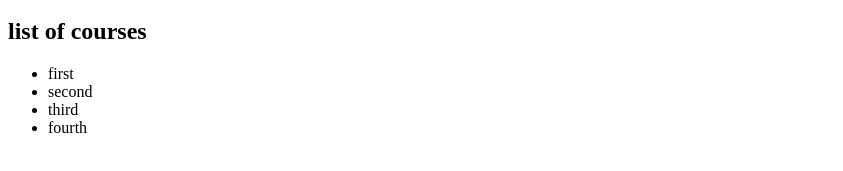
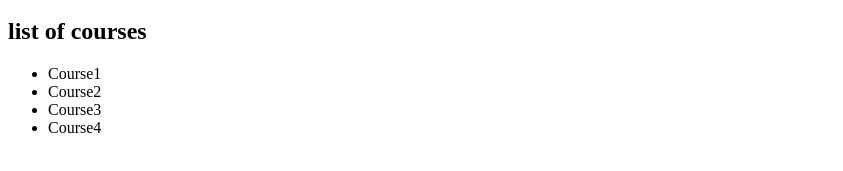
Before and after one commit to ritzy192/udemyProj, an Angular app: page / in a window 1280 px wide. Shown: the part 573-744 px from the top of the page, without its empty margins (0-843 px from the left). Built offline with nearby package versions, Linux system fonts and the light colour scheme.

Commit message:
learned servises in angular(HTTP will bw covered later, sigleton)

```diff
--- a/src/app/app.module.ts
+++ b/src/app/app.module.ts
@@ -3,6 +3,7 @@ import { BrowserModule } from '@angular/platform-browser';
 import { AppRoutingModule } from './app-routing.module';
 import { AppComponent } from './app.component';
 import { CoursesComponent } from './courses.component';
+import { CoursesService } from './courses.service';
 
 
 
@@ -15,7 +16,9 @@ import { CoursesComponent } from './courses.component';
     BrowserModule,
     AppRoutingModule
   ],
-  providers: [],
+  providers: [
+    CoursesService
+  ],
   bootstrap: [AppComponent]
 })
 
--- a/src/app/courses.component.ts
+++ b/src/app/courses.component.ts
@@ -1,4 +1,5 @@
 import { Component } from '@angular/core'
+import { CoursesService } from './courses.service';
 
 @Component({
     selector: 'courses',
@@ -10,6 +11,9 @@ import { Component } from '@angular/core'
                 </ul>`
 })
 export class CoursesComponent {
-    title = 'list of courses'
-    courses = ['first','second','third','fourth']
+    title = 'list of courses' ;
+    courses;
+    constructor(service: CoursesService){
+        this.courses=service.getCourses();
+    }
 }
--- /dev/null
+++ b/src/app/courses.service.ts
@@ -0,0 +1,5 @@
+export class CoursesService{
+    getCourses(){
+        return ['Course1','Course2','Course3','Course4']
+    }
+}
```
